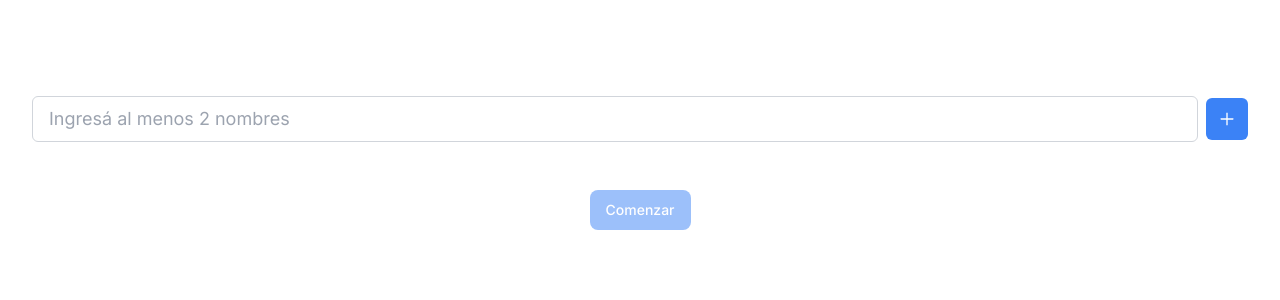
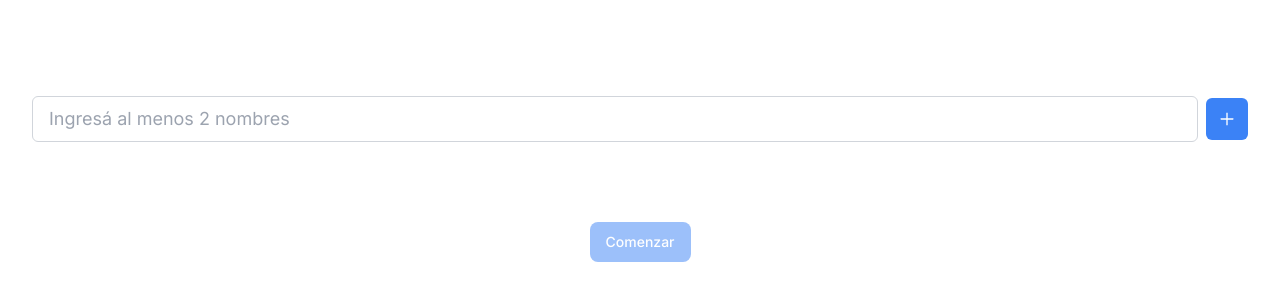
Before and after one commit to efahnle/hacemosnumeros, a Next.js app: page / in a window 1280 px wide. Shown: the part 224-524 px from the top of the page. Built offline with nearby package versions, Linux system fonts and the light colour scheme.

Commit message:
Improve UX on input forms

```diff
--- a/app/components/ExpenseCRUD.tsx
+++ b/app/components/ExpenseCRUD.tsx
@@ -22,7 +22,7 @@
 
   const handleAmountChange = (e: React.ChangeEvent<HTMLInputElement>) => {
     const value = parseFloat(e.target.value);
-    setAmount(isNaN(value) ? 0 : value); // Ensure amount is a valid number or fallback to 0
+    setAmount(isNaN(value) ? '' : value); // Ensure amount is a valid number or fallback to 0
     onInputChange('amount', value);
   };
 
--- a/app/components/TagsFormPage.tsx
+++ b/app/components/TagsFormPage.tsx
@@ -32,7 +32,7 @@
 
         <button
           type="submit"
-          className={`pd-4 h-10 items-center justify-center rounded-lg bg-blue-500 px-4 text-sm font-medium text-white transition-colors hover:bg-blue-400 focus-visible:outline focus-visible:outline-2 focus-visible:outline-offset-2 focus-visible:outline-blue-500 active:bg-blue-600 ${tags.length < MIN_TAGS ? "opacity-50 cursor-not-allowed" : ""}`}
+          className={`pd-4 h-10 mt-8 items-center justify-center rounded-lg bg-blue-500 px-4 text-sm font-medium text-white transition-colors hover:bg-blue-400 focus-visible:outline focus-visible:outline-2 focus-visible:outline-offset-2 focus-visible:outline-blue-500 active:bg-blue-600 ${tags.length < MIN_TAGS ? "opacity-50 cursor-not-allowed" : ""}`}
           disabled={tags.length < MIN_TAGS}
         >
           Comenzar
```
